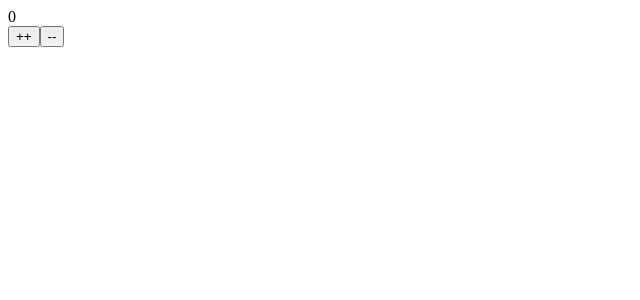
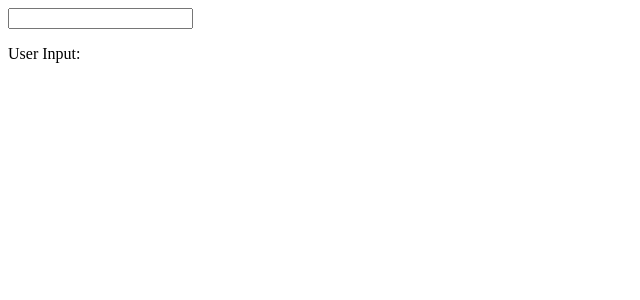
Before and after one commit to Ankit4Dec/React_Sessions, a React (Vite) app in the folder React Learning/React Questions/Practice Problems/: page / in a window 1280 px wide. Shown: the top 300 px of the page, without its empty margins (0-640 px from the left). Built offline with nearby package versions, Linux system fonts and the light colour scheme.

Commit message:
Display User Input at real-time

```diff
--- a/React Learning/React Questions/Practice Problems/src/App.jsx
+++ b/React Learning/React Questions/Practice Problems/src/App.jsx
@@ -1,12 +1,14 @@
 import "./App.css";
 import { DayOne } from "./components/DayOne";
+import { Three } from "./components/Three";
 import { Two } from "./components/Two";
 
 function App() {
   return (
     <>
       {/* <DayOne /> */}
-      <Two />
+      {/* <Two /> */}
+      <Three />
     </>
   );
 }
--- a/React Learning/React Questions/Practice Problems/src/components/DayOne.jsx
+++ b/React Learning/React Questions/Practice Problems/src/components/DayOne.jsx
@@ -1,3 +1,5 @@
+// Display Hello World on the browser's page
+
 export const DayOne = () => {
   return (
     <div>
--- /dev/null
+++ b/React Learning/React Questions/Practice Problems/src/components/Three.jsx
@@ -0,0 +1,18 @@
+// Create a form that takes user input and display it in real-time
+
+import { useState } from "react";
+
+export const Three = () => {
+  const [input, setInput] = useState("");
+
+  return (
+    <div>
+      <input
+        type="text"
+        value={input}
+        onChange={(e) => setInput(e.target.value)}
+      />
+      <p>User Input: {input}</p>
+    </div>
+  );
+};
--- a/React Learning/React Questions/Practice Problems/src/components/Two.jsx
+++ b/React Learning/React Questions/Practice Problems/src/components/Two.jsx
@@ -1,3 +1,5 @@
+// Create Counter App
+
 import { useState } from "react";
 
 export const Two = () => {
```
